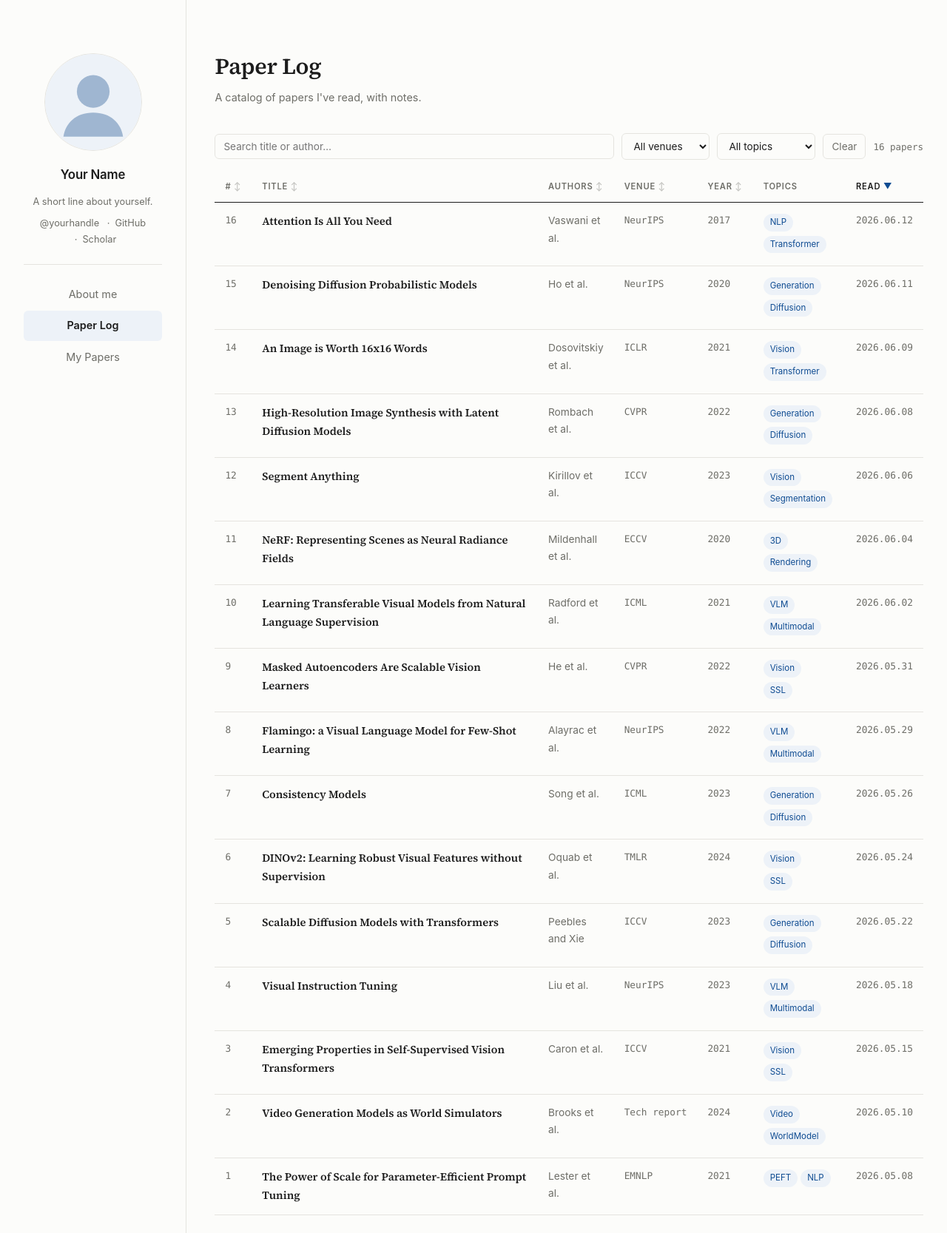
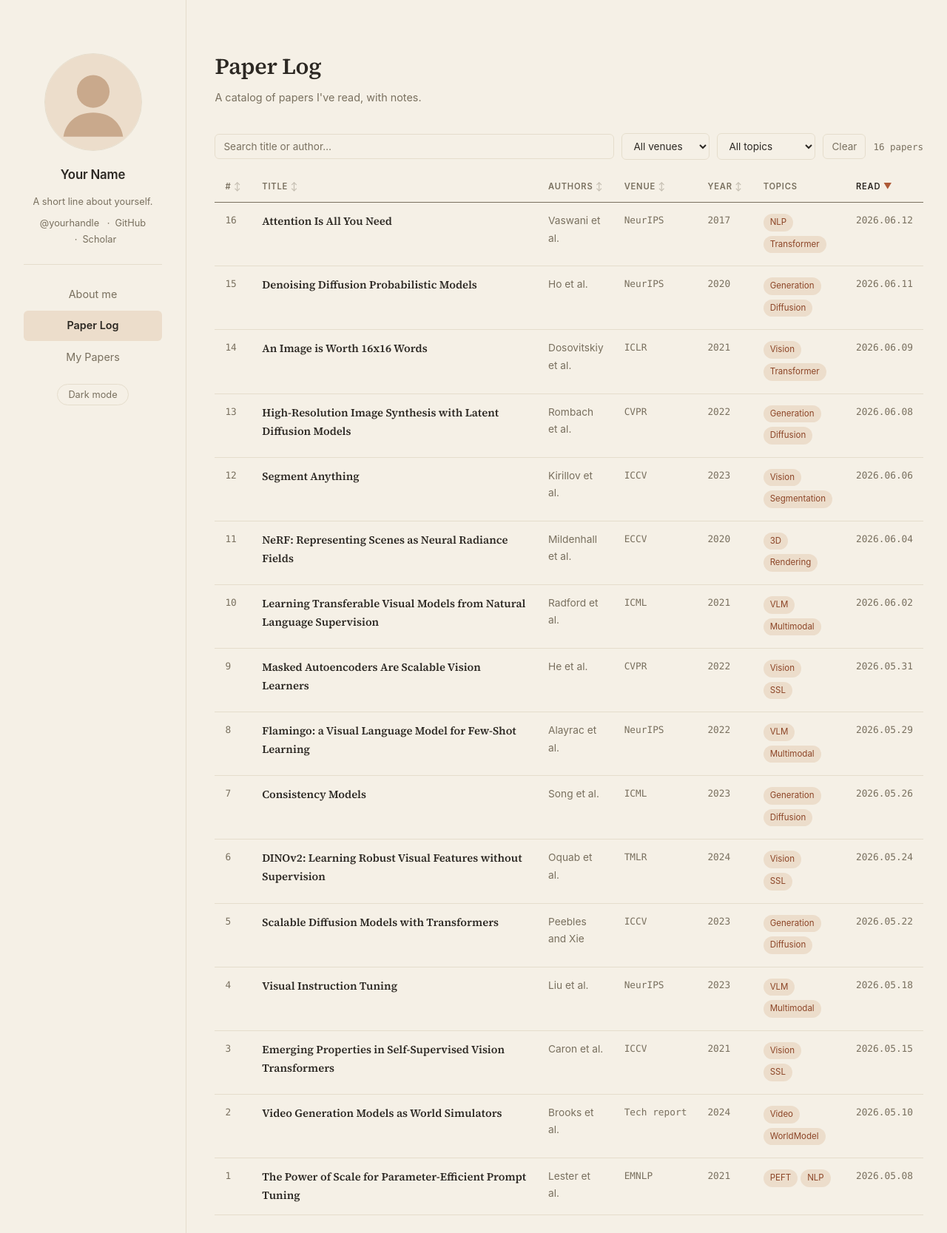
Before and after one commit to krjeo0/krjeo0.github.io, a Jekyll site: the page built from index.html, in a window 1280 px wide. Shown: the whole page at 74% size. Built offline with Jekyll 4.4.1, drawn with Linux system fonts in a browser that asks for light colours.

Commit message:
Add files via upload

```diff
--- a/_includes/paper-table.html
+++ b/_includes/paper-table.html
@@ -38,7 +38,7 @@
         <td class="col-authors">{{ doc.authors | default: '—' }}</td>
         <td class="col-venue">{{ doc.venue | default: '—' }}</td>
         <td class="col-year">{{ doc.year | default: '—' }}</td>
-        <td class="col-tags">{% for tag in doc.tags %}<span class="tag">{{ tag }}</span>{% endfor %}</td>
+        <td class="col-tags">{% for tag in doc.tags %}<span class="tag" data-tag="{{ tag | escape }}" role="button" tabindex="0">{{ tag }}</span>{% endfor %}</td>
         <td class="col-read">{{ doc.date | date: '%Y.%m.%d' }}</td>
       </tr>
       {% endfor %}
--- a/_layouts/default.html
+++ b/_layouts/default.html
@@ -3,6 +3,15 @@
 <head>
   <meta charset="UTF-8">
   <meta name="viewport" content="width=device-width, initial-scale=1.0">
+  <script>
+    (function () {
+      try {
+        var t = localStorage.getItem('theme') ||
+          (window.matchMedia && matchMedia('(prefers-color-scheme: dark)').matches ? 'dark' : 'light');
+        document.documentElement.setAttribute('data-theme', t);
+      } catch (e) {}
+    })();
+  </script>
   <title>{% if page.title %}{{ page.title }} · {% endif %}{{ site.title }}</title>
   <meta name="description" content="{{ page.excerpt | default: site.description | strip_html | truncate: 160 }}">
   <link rel="preconnect" href="https://fonts.googleapis.com">
@@ -37,6 +46,8 @@
         <a class="nav-link{% if in_paperlog %} active{% endif %}" href="{{ '/' | relative_url }}">Paper Log</a>
         <a class="nav-link{% if in_mypapers %} active{% endif %}" href="{{ '/my-papers/' | relative_url }}">My Papers</a>
       </nav>
+
+      <button class="theme-toggle" type="button" aria-label="Toggle dark mode">Dark mode</button>
     </aside>
 
     <main class="content{% if is_db %} content--db{% endif %}">
@@ -46,6 +57,23 @@
   </div>
 
   <script>
+  /* Theme: wire the light/dark toggle (the initial theme is set in <head>). */
+  (function () {
+    var btn = document.querySelector('.theme-toggle');
+    function label() {
+      var dark = document.documentElement.getAttribute('data-theme') === 'dark';
+      if (btn) btn.textContent = dark ? 'Light mode' : 'Dark mode';
+    }
+    label();
+    if (btn) btn.addEventListener('click', function () {
+      var dark = document.documentElement.getAttribute('data-theme') === 'dark';
+      var next = dark ? 'light' : 'dark';
+      document.documentElement.setAttribute('data-theme', next);
+      try { localStorage.setItem('theme', next); } catch (e) {}
+      label();
+    });
+  })();
+
   /* Manual page transition: fade the content out on an internal-link
      click, then navigate; the new page fades its content in on load.
      The sidebar is never touched, so the profile doesn't flicker. */
--- a/_layouts/post.html
+++ b/_layouts/post.html
@@ -14,7 +14,7 @@ layout: default
     </p>
     {% if page.tags and page.tags.size > 0 %}
     <p class="paper-tags">
-      {% for tag in page.tags %}<span class="tag">{{ tag }}</span>{% endfor %}
+      {% for tag in page.tags %}<a class="tag" href="{{ back_url | relative_url }}?tag={{ tag | uri_escape }}">{{ tag }}</a>{% endfor %}
     </p>
     {% endif %}
     {% if page.link %}
--- a/assets/css/style.css
+++ b/assets/css/style.css
@@ -1,24 +1,58 @@
 /* ============================================
    Paper Log — design tokens
-   Paper background, ink text, hyperref-blue links.
+   Warm cream background, warm ink, terracotta accent —
+   a cozy nod to early Claude, but a touch earthier.
    Titles in an academic serif (Source Serif 4);
    data fields in mono to read like a catalog.
    ============================================ */
 :root {
-  --paper: #FCFCFA;
-  --ink: #1C1C1C;
-  --ink-soft: #6E6E68;
-  --hairline: #E5E4DF;
-  --row-hover: #F5F5F0;
-  --link-blue: #0F4C92;        /* the hyperlink blue of academic PDFs */
-  --link-blue-hover: #0A3568;
-  --chip: #EDF2F8;
+  --paper: #F5F0E6;            /* warm cream background */
+  --ink: #2C2823;              /* warm near-black */
+  --ink-soft: #79705F;         /* warm taupe */
+  --hairline: #E5DDCC;         /* warm tan rule */
+  --row-hover: #EDE6D6;        /* hover cream */
+  --accent: #AE5A37;           /* terracotta / clay */
+  --accent-hover: #8C4527;
+  --chip: #ECDDCB;             /* soft warm tint */
+  --panel: #EFE8D8;            /* subtle warm panel (quotes, table head) */
+  --quote-text: #574E40;
+  --code-bg: #2B2620;          /* code block */
+  --code-text: #EFEAE0;
+  --inline-code-bg: #ECE3D2;   /* inline code */
+  color-scheme: light;
 
   --serif: "Source Serif 4", Georgia, serif;
   --sans: -apple-system, BlinkMacSystemFont, "Segoe UI", Roboto, Helvetica, Arial, sans-serif;
   --mono: ui-monospace, "SF Mono", "JetBrains Mono", "Cascadia Code", Menlo, Consolas, monospace;
 
   --sidebar-w: 220px;
+}
+
+/* warm dark theme — used when the user toggles, or as the system default */
+:root[data-theme="dark"] {
+  --paper: #22201A;            /* warm dark charcoal */
+  --ink: #EBE3D4;              /* warm cream text */
+  --ink-soft: #A2967F;         /* warm muted */
+  --hairline: #3B362D;
+  --row-hover: #2C2820;
+  --accent: #D2845A;           /* clay, brightened for dark */
+  --accent-hover: #E8A074;
+  --chip: #3A2E24;
+  --panel: #2A2620;
+  --quote-text: #C8BCA6;
+  --code-bg: #17140F;
+  --code-text: #EBE3D4;
+  --inline-code-bg: #322A20;
+  color-scheme: dark;
+}
+:root[data-theme="light"] { color-scheme: light; }
+
+/* gentle fade when switching themes */
+body { transition: background-color 0.25s ease, color 0.25s ease; }
+.tag, .nav-link.active, .paper-db td,
+.paper-body pre, .paper-body code, .empty-note code,
+.paper-body blockquote, .paper-body th {
+  transition: background-color 0.25s ease, color 0.25s ease, border-color 0.25s ease;
 }
 
 * { box-sizing: border-box; margin: 0; padding: 0; }
@@ -40,13 +74,13 @@ body {
   overflow: hidden;
 }
 
-a { color: var(--link-blue); text-decoration: none; }
-a:hover { color: var(--link-blue-hover); }
+a { color: var(--accent); text-decoration: none; }
+a:hover { color: var(--accent-hover); }
 a:focus-visible,
 button:focus-visible,
 input:focus-visible,
 select:focus-visible {
-  outline: 2px solid var(--link-blue);
+  outline: 2px solid var(--accent);
   outline-offset: 2px;
   border-radius: 2px;
 }
@@ -106,7 +140,7 @@ select:focus-visible {
   line-height: 1.7;
 }
 .social a { color: var(--ink-soft); white-space: nowrap; }
-.social a:hover { color: var(--link-blue); }
+.social a:hover { color: var(--accent); }
 .social a + a::before { content: "·"; margin: 0 7px; color: var(--ink-soft); }
 
 .side-nav {
@@ -217,14 +251,14 @@ select:focus-visible {
   letter-spacing: 0.07em;
   color: var(--ink-soft);
   padding: 11px 14px;
-  border-bottom: 1.5px solid var(--ink);
+  border-bottom: 1.5px solid var(--ink-soft);
   white-space: nowrap;
 }
 .paper-db th.sortable { cursor: pointer; user-select: none; }
 .paper-db th.sortable:hover { color: var(--ink); }
 .paper-db th .caret { font-size: 0.7rem; opacity: 0.4; }
 .paper-db th[aria-sort] { color: var(--ink); }
-.paper-db th[aria-sort] .caret { opacity: 1; color: var(--link-blue); }
+.paper-db th[aria-sort] .caret { opacity: 1; color: var(--accent); }
 
 .paper-db tbody td {
   padding: 13px 14px;
@@ -242,7 +276,7 @@ select:focus-visible {
 .col-id { width: 3.2rem; }
 .col-title { font-family: var(--serif); width: 42%; }
 .col-title a { color: var(--ink); font-weight: 600; line-height: 1.4; }
-.col-title a:hover { color: var(--link-blue); }
+.col-title a:hover { color: var(--accent); }
 .col-authors { color: var(--ink-soft); font-size: 0.86rem; }
 
 .tag {
@@ -250,18 +284,18 @@ select:focus-visible {
   margin: 0 4px 4px 0;
   padding: 2px 9px;
   font-size: 0.72rem;
-  color: var(--link-blue);
+  color: var(--accent-hover);
   background: var(--chip);
   border-radius: 999px;
   white-space: nowrap;
 }
 
 .empty-note { color: var(--ink-soft); font-size: 0.92rem; padding: 32px 0; }
-.empty-note code { background: #F0EFEA; padding: 2px 6px; border-radius: 4px; font-size: 0.85em; }
+.empty-note code { background: var(--inline-code-bg); padding: 2px 6px; border-radius: 4px; font-size: 0.85em; }
 
 /* ---------- paper summary page ---------- */
 .back-link { font-size: 0.85rem; color: var(--ink-soft); }
-.back-link:hover { color: var(--link-blue); }
+.back-link:hover { color: var(--accent); }
 
 .paper { max-width: 760px; }
 
@@ -300,16 +334,16 @@ select:focus-visible {
 .paper-body blockquote {
   margin: 1.2em 0;
   padding: 4px 18px;
-  border-left: 3px solid var(--link-blue);
-  color: #44443F;
-  background: #F6F6F2;
+  border-left: 3px solid var(--accent);
+  color: var(--quote-text);
+  background: var(--panel);
 }
-.paper-body code { font-family: var(--mono); font-size: 0.88em; background: #F0EFEA; padding: 2px 6px; border-radius: 4px; }
+.paper-body code { font-family: var(--mono); font-size: 0.88em; background: var(--inline-code-bg); padding: 2px 6px; border-radius: 4px; }
 .paper-body pre {
   margin: 1.2em 0;
   padding: 16px 18px;
-  background: #1E1E1C;
-  color: #EDEDE8;
+  background: var(--code-bg);
+  color: var(--code-text);
   border-radius: 8px;
   overflow-x: auto;
   line-height: 1.55;
@@ -317,7 +351,7 @@ select:focus-visible {
 .paper-body pre code { background: none; padding: 0; color: inherit; }
 .paper-body table { border-collapse: collapse; margin: 1.2em 0; width: 100%; font-size: 0.92rem; }
 .paper-body th, .paper-body td { border: 1px solid var(--hairline); padding: 8px 12px; text-align: left; }
-.paper-body th { background: #F6F6F2; }
+.paper-body th { background: var(--panel); }
 .paper-body hr { border: none; border-top: 1px solid var(--hairline); margin: 2.5em 0; }
 
 /* ---------- mobile: sidebar moves to top ---------- */
@@ -362,3 +396,26 @@ select:focus-visible {
 @media (prefers-reduced-motion: reduce) {
   .content, .content.is-leaving { animation: none !important; }
 }
+
+/* ---------- clickable tags + theme toggle ---------- */
+.col-tags .tag, .paper-tags a.tag { cursor: pointer; }
+.col-tags .tag:hover, .col-tags .tag:focus-visible,
+.paper-tags a.tag:hover, .paper-tags a.tag:focus-visible {
+  background: var(--accent);
+  color: var(--paper);
+}
+.db-search::placeholder { color: var(--ink-soft); opacity: 1; }
+
+.theme-toggle {
+  margin-top: 16px;
+  font-family: var(--sans);
+  font-size: 0.8rem;
+  color: var(--ink-soft);
+  background: transparent;
+  border: 1px solid var(--hairline);
+  border-radius: 999px;
+  padding: 6px 14px;
+  cursor: pointer;
+  transition: border-color 0.15s ease, color 0.15s ease;
+}
+.theme-toggle:hover { color: var(--ink); border-color: var(--ink-soft); }
```
Also changed, not shown: other parts of _includes/paper-table.html (+27 -0 lines), assets/img/profile.svg.
